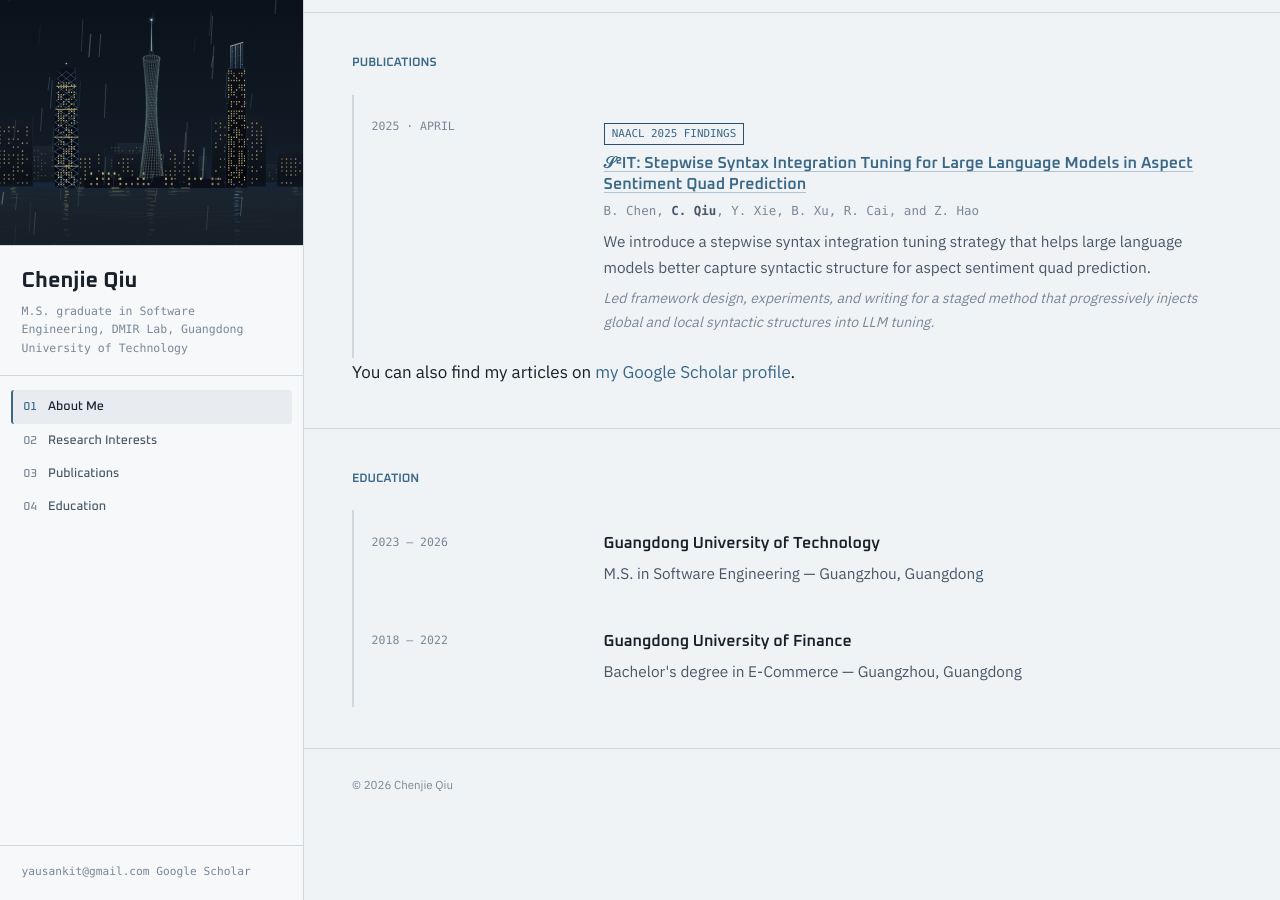
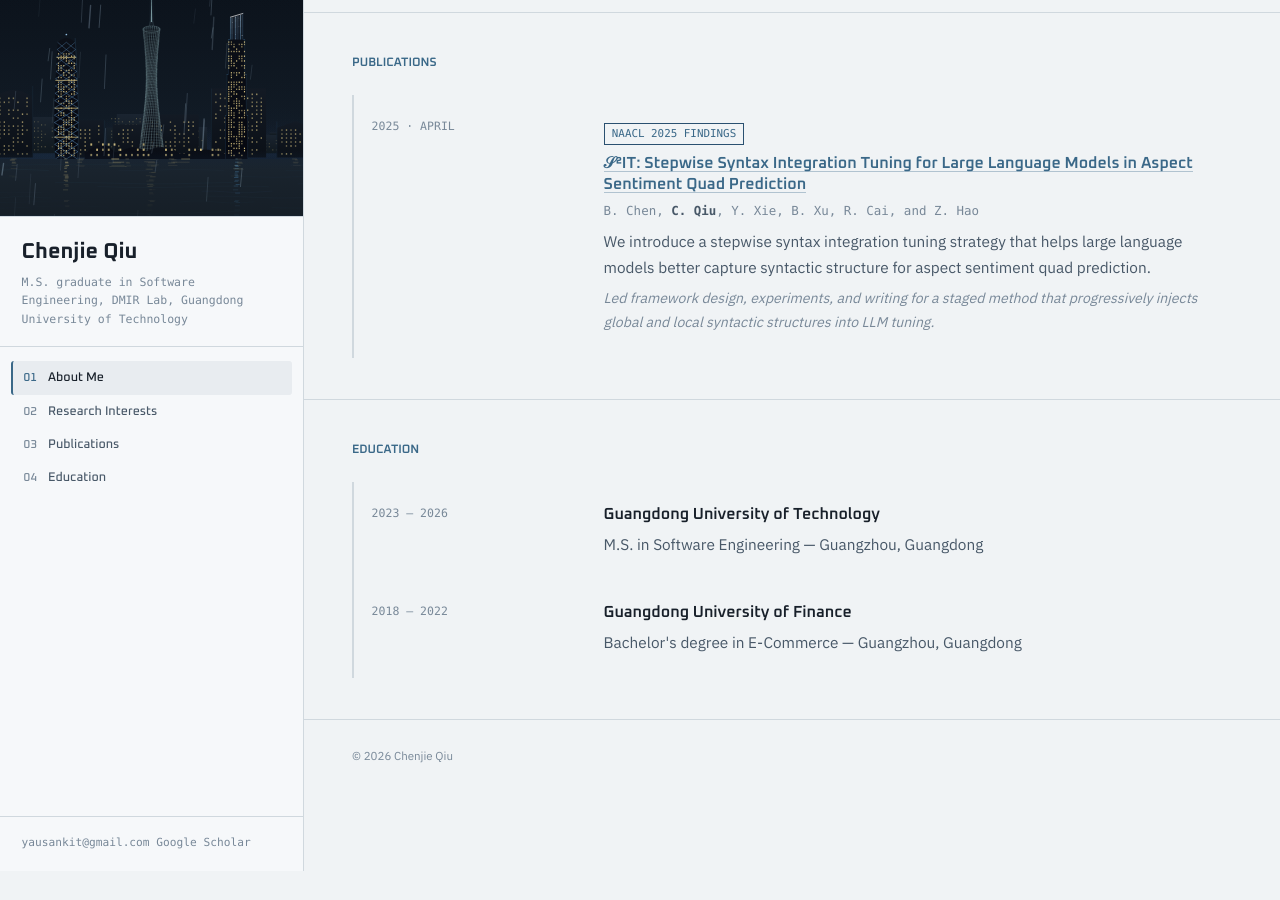
Before and after one commit to yausankit/yausankit.github.io, a Jekyll site: the page built from _pages/about.md, in a window 1280 px wide and 900 px high, scrolled down 1107 px. Built offline with Jekyll 4.4.1, drawn with Linux system fonts in a browser that asks for light colours; after the commit the page ends 1978 px from its top, so only the background shows below that.

Commit message:
Remove duplicate Scholar profile note

```diff
--- a/_pages/about.md
+++ b/_pages/about.md
@@ -57,9 +57,6 @@ redirect_from:
       {% include home-publication-row.html %}
     {%- endfor -%}
   </div>
-  {% if site.author.googlescholar %}
-    <p class="section-note">You can also find my articles on <a href="{{ site.author.googlescholar }}">my Google Scholar profile</a>.</p>
-  {% endif %}
 </section>
 
 <section id="education">
```
